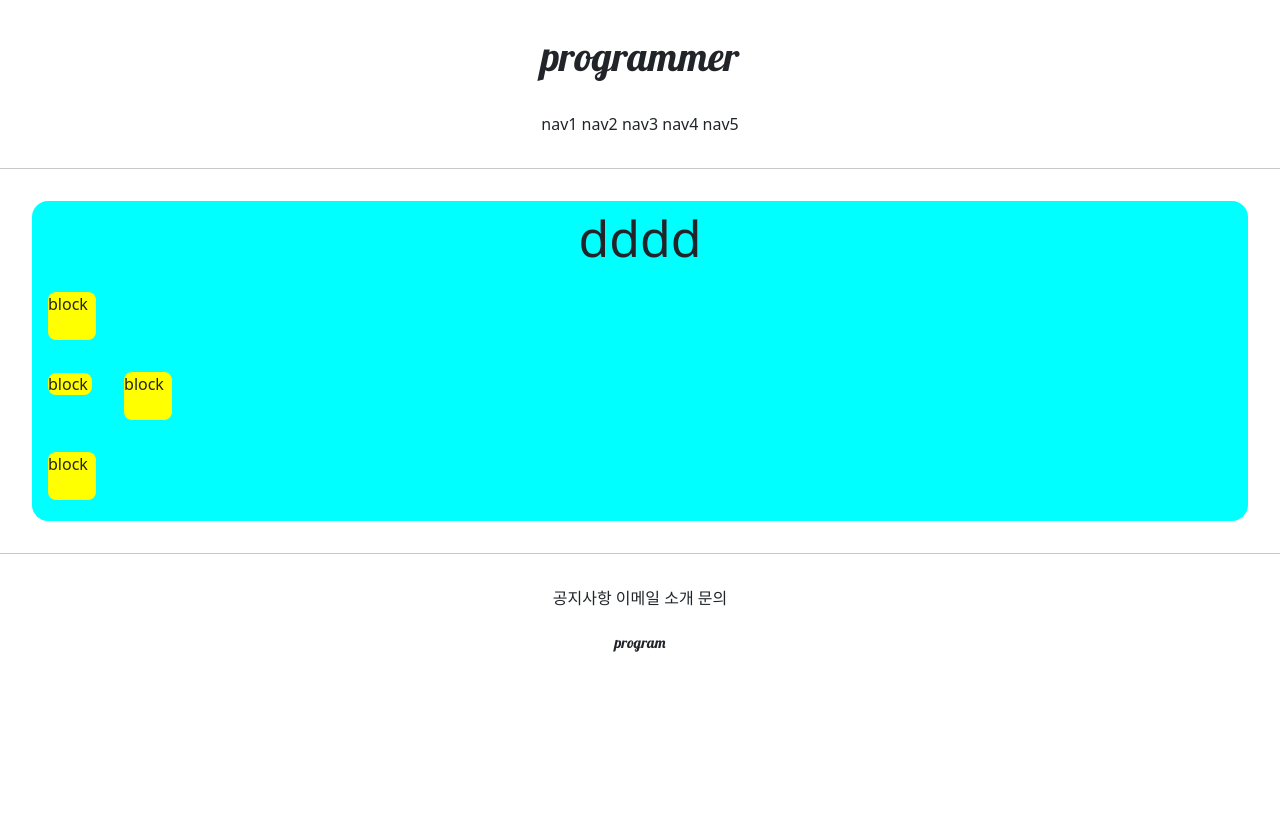
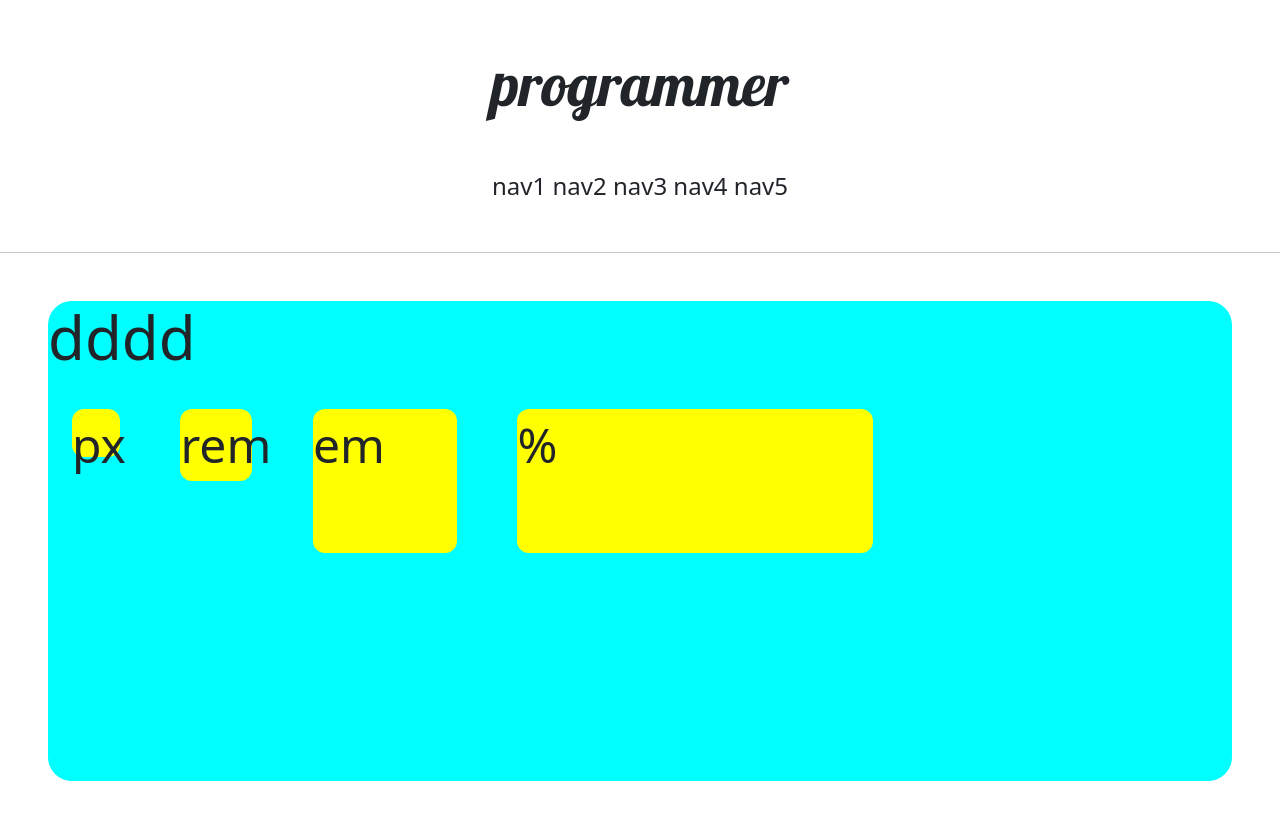
Before and after one commit to misojun50/git_mytest, a Django app: page /accounts/hello_world/ in a window 1280 px wide. Shown: the top 821 px of the page. Before the commit the page ends 652 px from the top, so only its background shows below. Run offline with Django 3.2, Linux system fonts and the light colour scheme; parts of the project's set-up code (start-up, migrations or seed data) failed here and were passed over.

Commit message:
7/8 commit1

```diff
--- a/accountapp/templates/accountapp/hello_world.html
+++ b/accountapp/templates/accountapp/hello_world.html
@@ -3,6 +3,7 @@
 {% block content %}
 
     <style>
+{#em,rem 테스트#}
 
     .testing{
         background-color: yellow;
@@ -10,20 +11,18 @@
         height : 48px;
         width : 48px;
         border-radius: .5rem;
+        display : inline-block;
     }
-
     </style>
 
 
-    <div style="height : 20rem; background-color: aqua; margin: 2rem; border-radius: 1rem;">
-    <p style="text-align: center; font-size: 50px">
-        dddd
-    </p>
+    <div style="height : 20rem; background-color: aqua; margin: 2rem;
+    border-radius: 1rem; font-size: 2rem;">
+        <h1>dddd</h1>
 {#em, rem, px % 테스트#}
-    <div class="testing" style="display : block">block </div>
-    <div class="testing" style="display : inline">block </div>
-    <div class="testing" style="display : inline-block">block</div>
-    <div class="testing" style="display : none"> </div>
-    <div class="testing">block</div>
+    <div class="testing" style="height: 48px; width: 48px;">px</div>
+    <div class="testing" style="height: 3rem; width: 3rem;">rem</div>
+    <div class="testing" style="height: 3em; width: 3em;">em</div>
+    <div class="testing" style="height: 30%; width: 30%;">%</div>
     </div>
 {% endblock %}
--- a/templates/base.html
+++ b/templates/base.html
@@ -1,5 +1,7 @@
 <!DOCTYPE html>
-<html lang="en">
+<html lang="en" style="font-size: 24px">
+{#여기서 font size를 조절하면 rem설정값이 바뀜.#}
+
 
 {% include 'head.html' %}
 <body>
```
